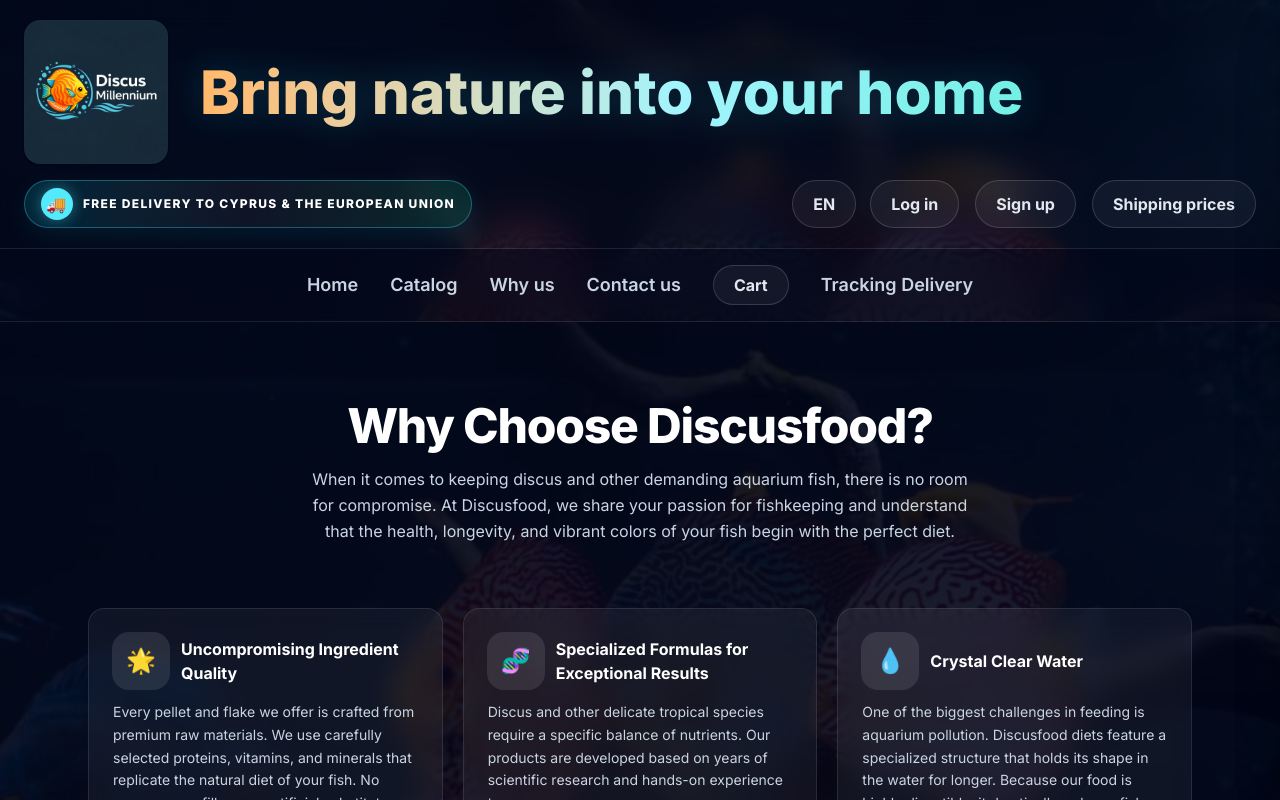
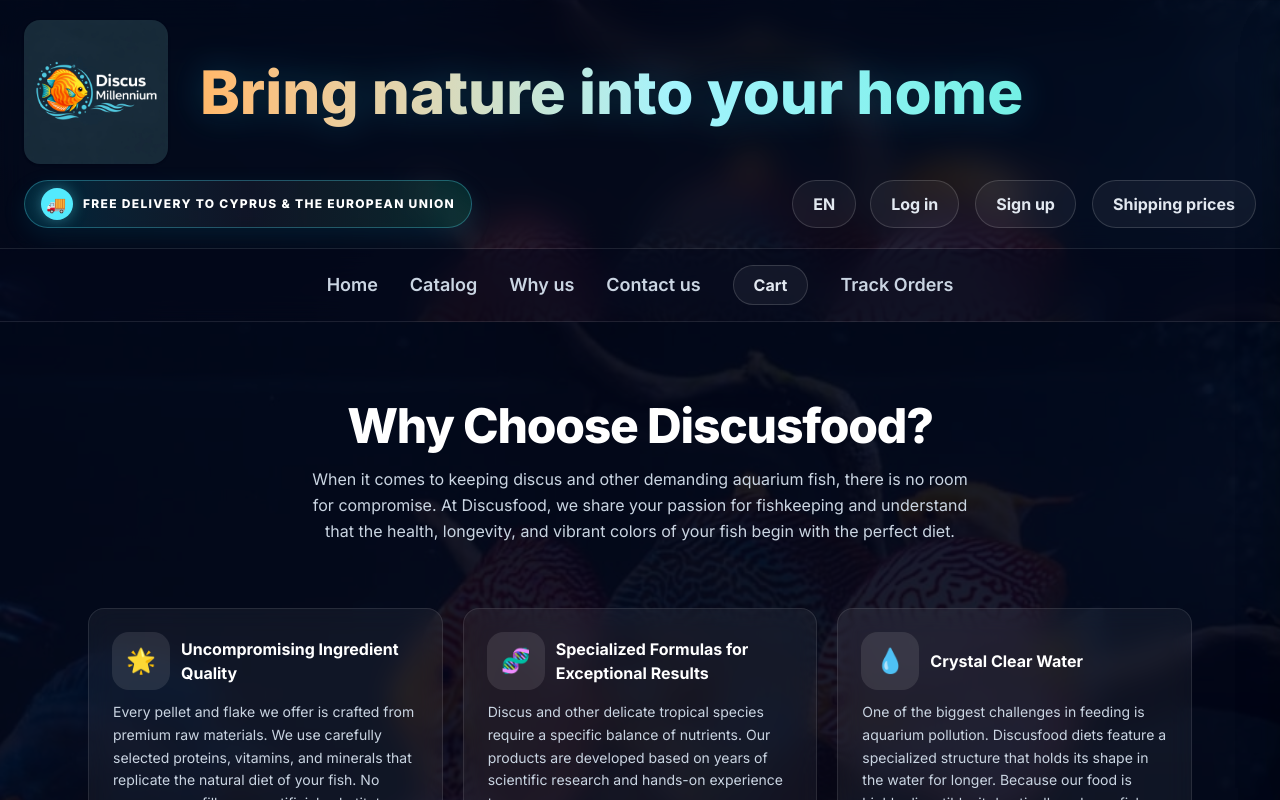
Before and after one commit to discusmilenium1811/Discus-Fish, a React (Vite) app: page /why-us in a window 1280 px wide. Shown: the top 800 px of the page. Built offline with nearby package versions, Linux system fonts and the light colour scheme; no server answers; the database is empty.

Commit message:
Feat: update translation for tracking delivery to improve clarity

```diff
--- a/src/i18n/translations.ts
+++ b/src/i18n/translations.ts
@@ -25,7 +25,7 @@ export const translations = {
     'nav.tagline': 'Bring nature into your home',
     'nav.freeDelivery': 'Free delivery to Cyprus & the European Union',
     'nav.shippingPrices': 'Shipping prices',
-    'nav.trackingDelivery': 'Tracking Delivery',
+    'nav.trackingDelivery': 'Track Orders',
     'home.eyebrow': 'Premium aquarium nutrition',
     'home.heading': 'Food that grows champions.',
     'home.subtitle':
```
